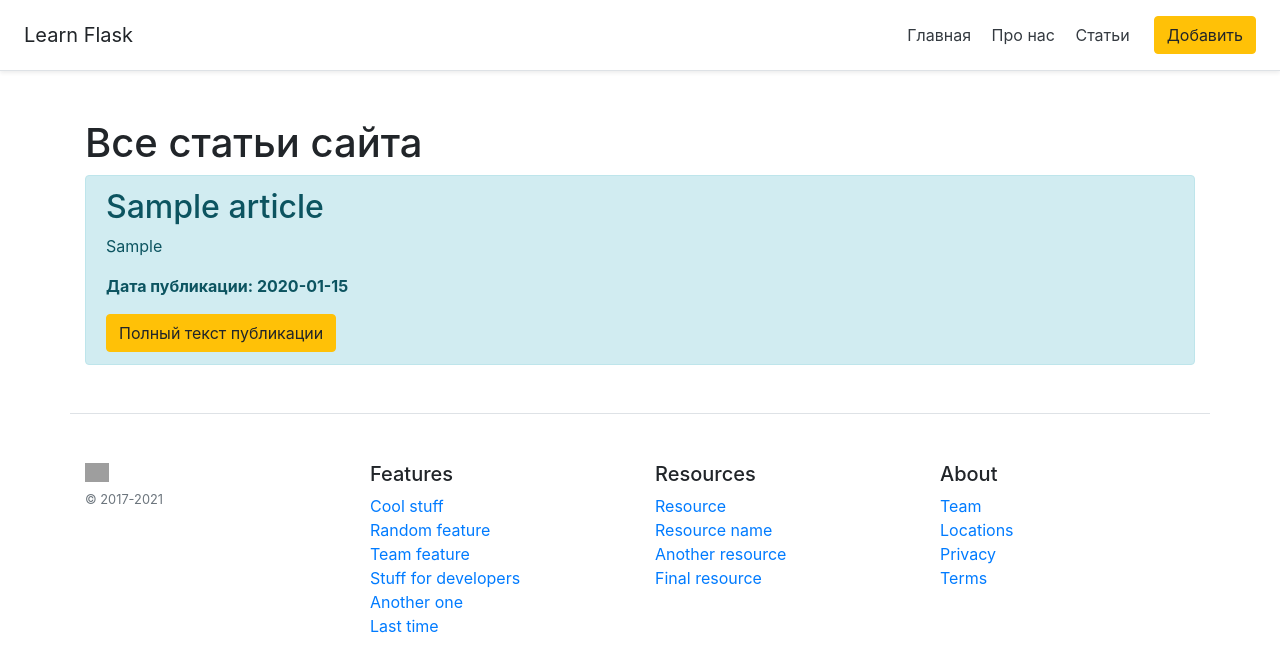
After one commit to Zibrovdu/Courses, a Flask app: page /posts in a window 1280 px wide. The commit adds this page. Shown: the top 672 px of the page. Run offline with Flask 2, Linux system fonts and the light colour scheme; tables that the repository leaves empty hold one stand-in row (values such as "Sample post"); some libraries are stand-ins or nearby versions; grey boxes are pictures that could not be loaded.

Commit message:
4 - Отображение данных из БД

```diff
--- a/Learn_Flask/app.py
+++ b/Learn_Flask/app.py
@@ -30,6 +30,18 @@ def about():
     return render_template("about.html")
 
 
+@app.route('/posts')
+def posts():
+    articles = Article.query.order_by(Article.date.desc()).all()
+    return render_template("posts.html", articles=articles)
+
+
+@app.route('/posts/<int:id>')
+def post_detail(id):
+    article = Article.query.get(id)
+    return render_template("post_detail.html", article=article)
+
+
 @app.route('/create_article', methods=['POST', 'GET'])
 def create_article():
     if request.method == 'POST':
@@ -42,7 +54,7 @@ def create_article():
         try:
             db.session.add(article)
             db.session.commit()
-            return redirect('/')
+            return redirect('/posts')
         except:
             return "При добавлении статьи произошла ошибка"
     else:
--- a/Learn_Flask/templates/base.html
+++ b/Learn_Flask/templates/base.html
@@ -15,6 +15,7 @@
         <nav class="my-2 my-md-0 mr-md-3">
             <a class="p-2 text-dark" href="/">Главная</a>
             <a class="p-2 text-dark" href="/about">Про нас</a>
+            <a class="p-2 text-dark" href="/posts">Статьи</a>
         </nav>
             <a class="btn btn-warning" href="/create_article">Добавить</a>
     </div>
--- /dev/null
+++ b/Learn_Flask/templates/posts.html
@@ -0,0 +1,21 @@
+{% extends 'base.html' %}
+
+{% block title %}
+Все статьи сайта
+{% endblock %}
+
+{% block body %}
+<div class="container mt-5">
+    <h1>Все статьи сайта</h1>
+
+    {% for element in articles %}
+    <div class="alert alert-info">
+        <h2> {{ element.title }} </h2>
+        <p>{{ element.intro }}</p>
+        <p><b>Дата публикации: {{ element.date.date() }}</b></p>
+        <a href="/posts/{{ element.id }}" class="btn btn-warning">Полный текст публикации</a>
+    </div>
+
+    {% endfor %}
+</div>
+{% endblock %}
```
Also changed, not shown: Learn_Flask/templates/post_detail.html (added, +17 -0 lines).
